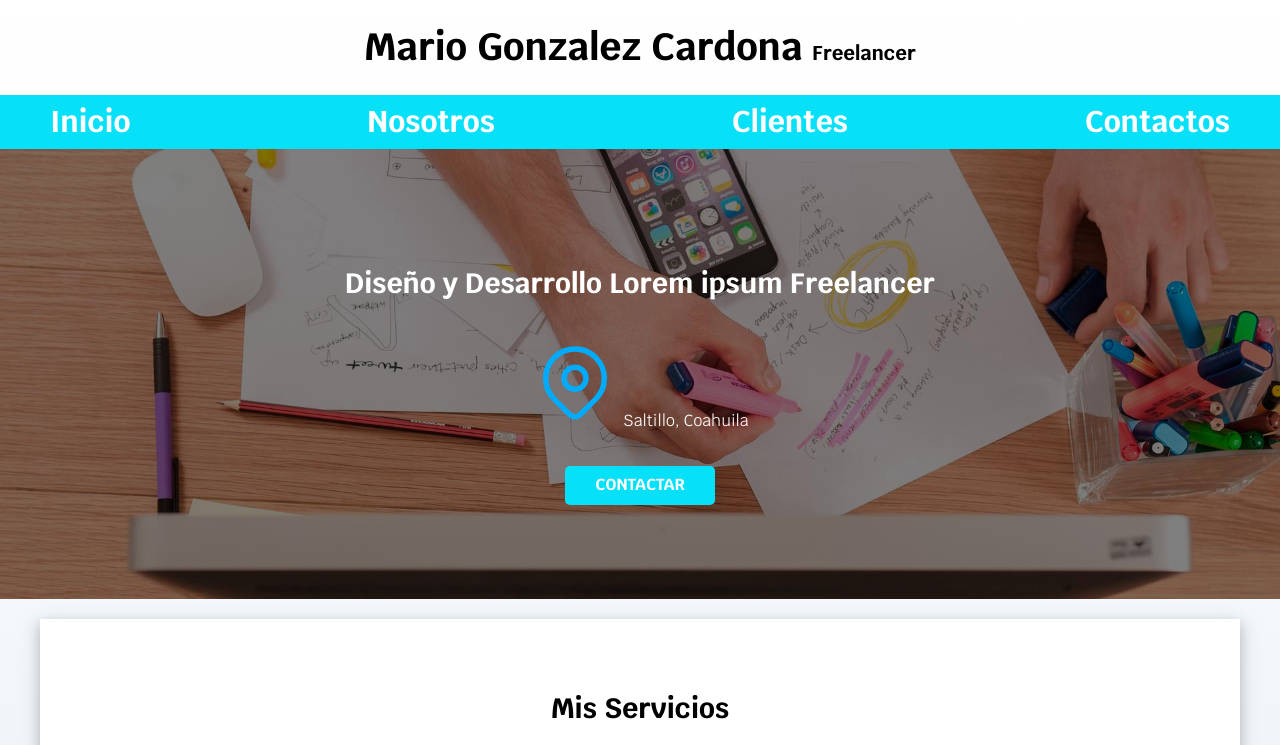
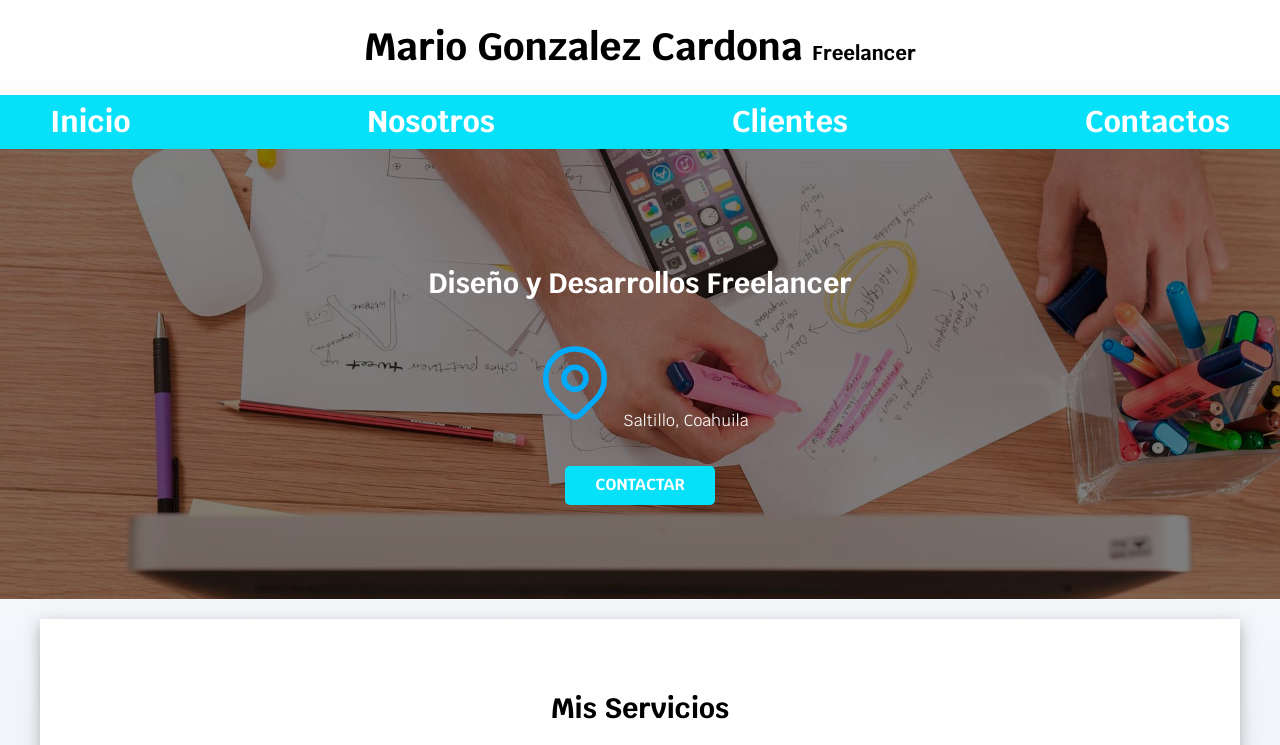
Before and after one commit to mariogonzcardona/frontend_fundamentals, a plain HTML site: page index.html in a window 1280 px wide. Shown: the top 745 px of the page. Drawn offline with Linux system fonts and the light colour scheme.

Commit message:
prueba02

```diff
--- a/index.html
+++ b/index.html
@@ -38,7 +38,7 @@
 
     <section class="hero">
         <div class="contenido-hero">
-            <h2>Diseño y Desarrollo Lorem ipsum <span>Freelancer</span></h2>
+            <h2>Diseño y Desarrollos <span>Freelancer</span></h2>
             <div class="ubicacion">
                 <p>
                     <svg xmlns="http://www.w3.org/2000/svg" class="icon icon-tabler icon-tabler-map-pin" width="88"
```
